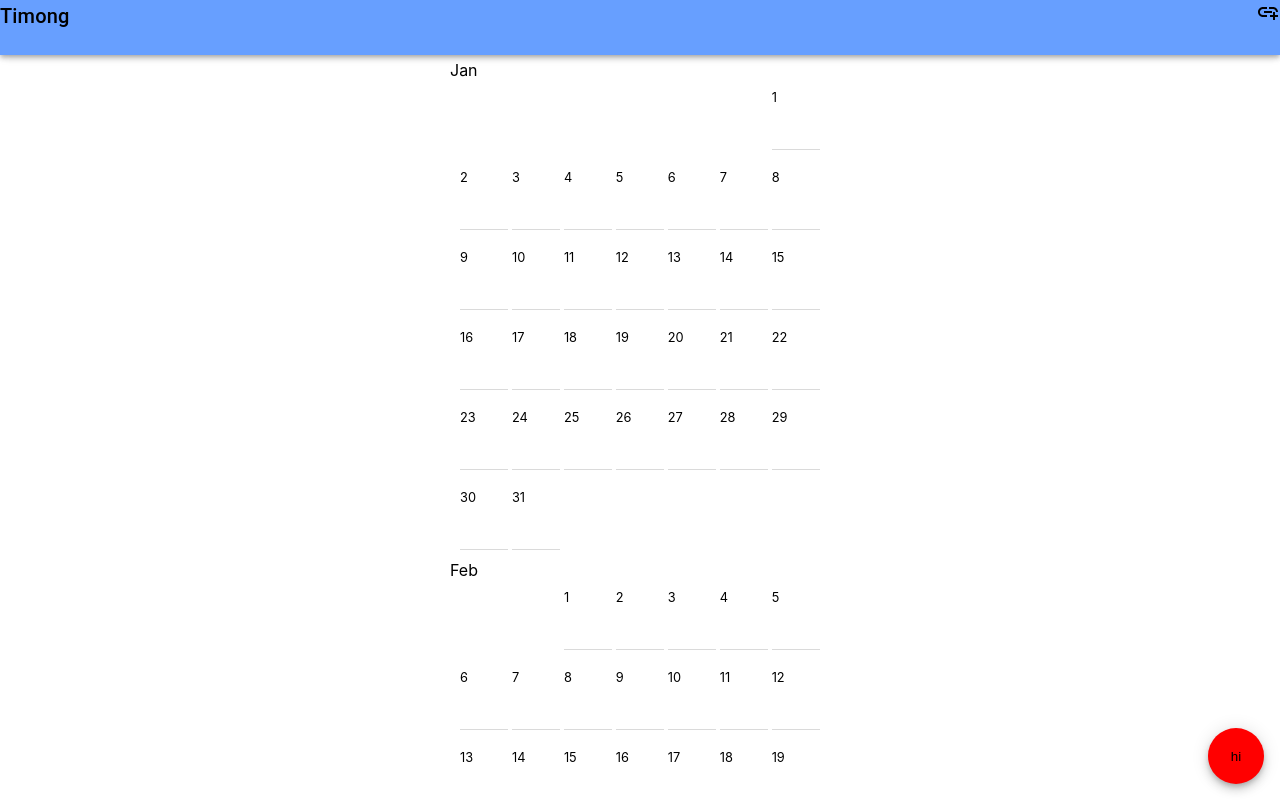
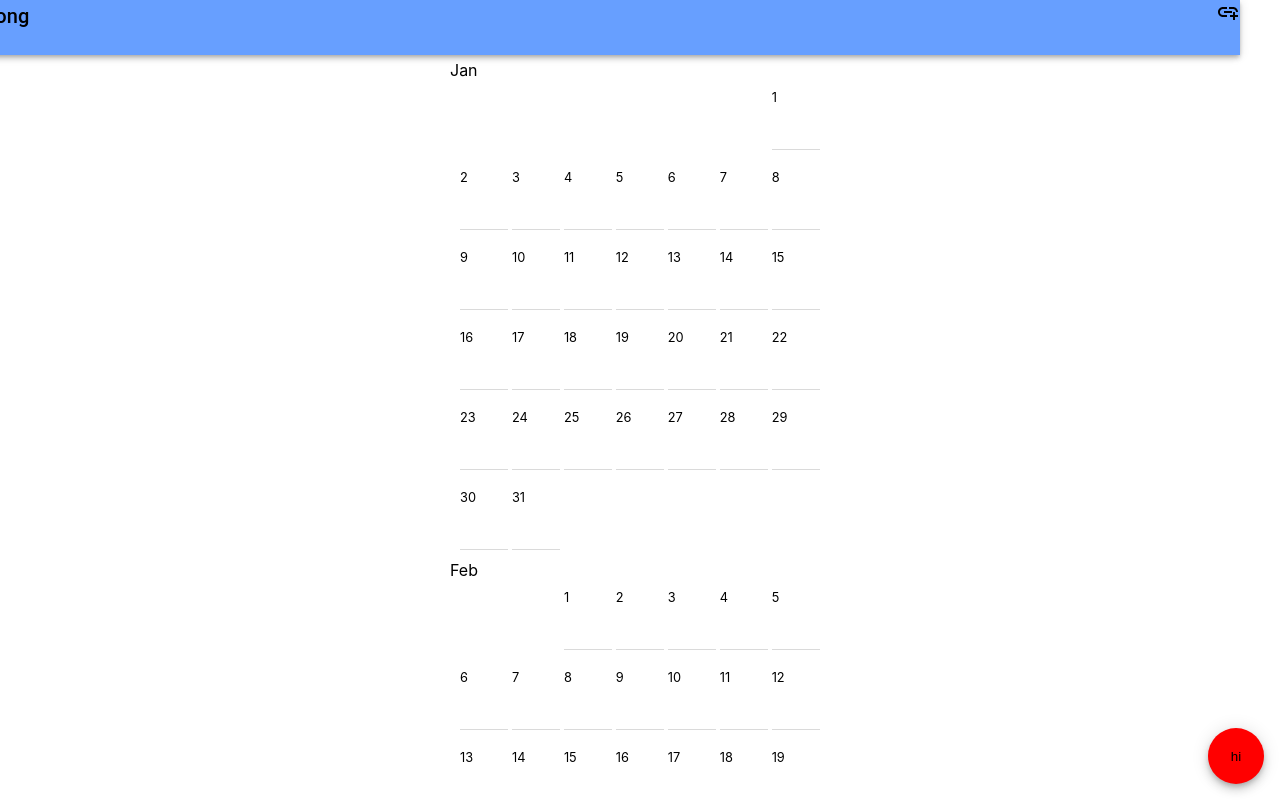
Before and after one commit to rkskekzzz/timong, a React (Create React App) app in the folder frontend/: page / in a window 1280 px wide. Built offline with nearby package versions, Linux system fonts and the light colour scheme.

Commit message:
Feat : addEventListener test

```diff
--- a/frontend/package.json
+++ b/frontend/package.json
@@ -11,6 +11,7 @@
     "@testing-library/react": "^12.1.2",
     "@testing-library/user-event": "^13.5.0",
     "@types/jest": "^27.4.0",
+    "@types/lodash": "^4.14.178",
     "@types/node": "^17.0.8",
     "@types/react": "^17.0.38",
     "@types/react-dom": "^17.0.11",
--- a/frontend/src/Components/Calendar/DayBox.tsx
+++ b/frontend/src/Components/Calendar/DayBox.tsx
@@ -12,8 +12,6 @@ const DayBox: React.FC<{ day: Day }> = ({ day }) => {
   const [endDate, setEndDate] = useState<Day>();
 
   const handleClick = () => {
-    console.log('here');
-
     if (!day.isThisMonth) return;
     if (globalSelectedUser.user) {
       day.updateUser(globalSelectedUser.user);
--- a/frontend/src/Components/Header/Header.styled.ts
+++ b/frontend/src/Components/Header/Header.styled.ts
@@ -1,6 +1,6 @@
 import styled from 'styled-components';
 
-const TitleComponent = styled.div`
+const TitleComponent = styled.div<{ isPin: boolean }>`
   position: fixed;
   z-index: 1100;
   top: 0;
@@ -10,7 +10,20 @@ const TitleComponent = styled.div`
   height: 55px;
   width: 100%;
   display: flex;
-  box-shadow: rgb(0 0 0 / 20%) 0px 2px 4px -1px, rgb(0 0 0 / 14%) 0px 4px 5px 0px, rgb(0 0 0 / 12%) 0px 1px 10px 0px;
+  box-shadow: rgb(0 0 0 / 20%) 0px 2px 4px -1px,
+    rgb(0 0 0 / 14%) 0px 4px 5px 0px, rgb(0 0 0 / 12%) 0px 1px 10px 0px;
+
+  ${(props) => {
+    if (props.isPin)
+      return `
+        transition: transform 300ms ease-in-out 0ms;
+        transform: translateX(-40px);
+      `;
+    else
+      return `
+        transition: transform 200ms ease-in-out 0ms;
+        `;
+  }};
 `;
 
 export default { TitleComponent };
--- a/frontend/src/Components/Header/Header.tsx
+++ b/frontend/src/Components/Header/Header.tsx
@@ -1,11 +1,37 @@
-import React from 'react';
+import React, { useState, useEffect } from 'react';
 import { Typography } from '@mui/material';
 import Styled from './Header.styled';
 import AddLinkIcon from '@mui/icons-material/AddLink';
+// import { throttle } from 'lodash';
+
+let prev_windows_scrollY = 0;
 
 const Header = () => {
+  const [isTop, setIsTop] = useState<boolean>(false);
+  const [isVisible, setIsVisible] = useState<boolean>(true);
+
+  useEffect(() => {
+    console.log('here');
+    const handleScroll = (_e: Event) => {
+      console.log('here');
+      if (window.scrollY < 64) setIsTop(true);
+      else setIsTop(false);
+      if (window.scrollY < prev_windows_scrollY) {
+        prev_windows_scrollY = window.scrollY;
+        setIsVisible(true);
+      } else {
+        prev_windows_scrollY = window.scrollY;
+        setIsVisible(false);
+      }
+    };
+    window.addEventListener('scroll', handleScroll);
+    return () => {
+      window.removeEventListener('scroll', handleScroll);
+    };
+  }, []);
+
   return (
-    <Styled.TitleComponent>
+    <Styled.TitleComponent isPin={isTop}>
       <Typography variant="h6" component="div" sx={{ flexGrow: 1 }}>
         Timong
       </Typography>
--- a/frontend/src/Components/Timong.styled.ts
+++ b/frontend/src/Components/Timong.styled.ts
@@ -29,5 +29,4 @@ const HFlexBox = styled.div`
   justify-content: stretch;
 `;
 
-
-export { MainComponent, Body,VFlexBox, HFlexBox };
+export { MainComponent, Body, VFlexBox, HFlexBox };
--- a/frontend/src/Components/Timong.tsx
+++ b/frontend/src/Components/Timong.tsx
@@ -17,7 +17,7 @@ const Timong = () => {
     <>
       <Box sx={{ flexGrow: 1 }}>
         <Header />
-        <Styled.Body>
+        <Styled.Body id="body">
           <Styled.MainComponent>
             <Calendar year={year} />
           </Styled.MainComponent>
--- a/frontend/src/Components/Users/Users.tsx
+++ b/frontend/src/Components/Users/Users.tsx
@@ -32,7 +32,7 @@ const data: User[] = [
 
 const Users = () => {
   const [users, setUsers] = useState<User[]>(data);
-  const [isAnimationDone, setIsAnimationDone] = useState(true);
+  const [isAnimationDone, setIsAnimationDone] = useState<boolean>(true);
   const [selectedUser, setSelectedUser] = useState<User | null>(null);
   const [isShow, setIsShow] = useState(false);
 
```
Also changed, not shown: 1 other file (tests, documents, lock files or other folders). Lines whose indentation alone changed are shown as unchanged.
